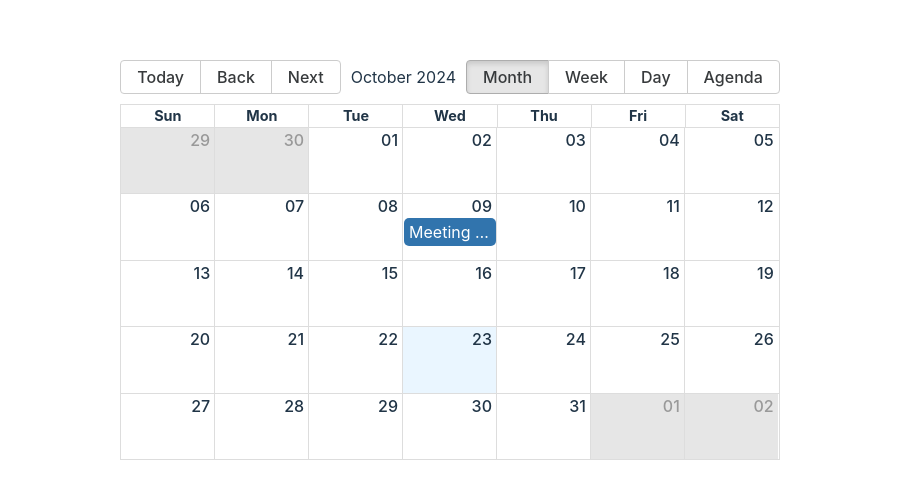
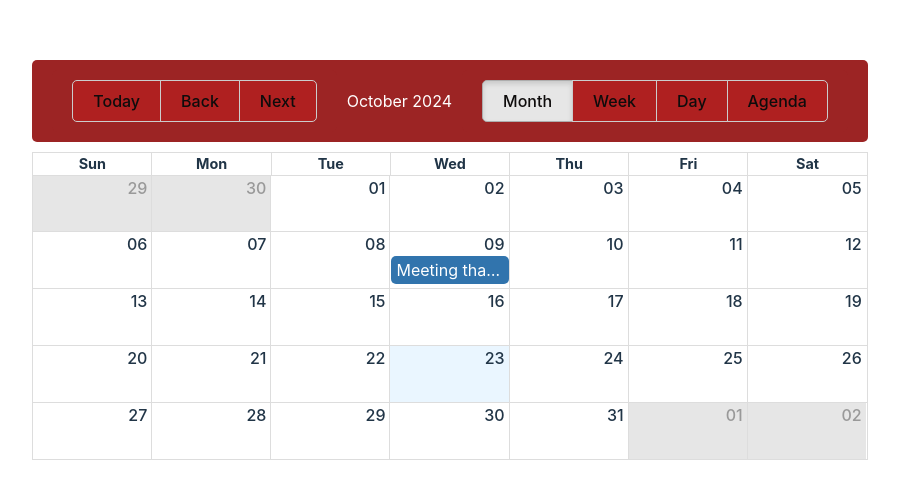
Before and after one commit to UAlberta-CMPUT401/f24project-Bleeding-Heart-Art-Space, a React (Vite) app in the folder frontend/: page / in a window 1280 px wide. Shown: the part 140-638 px from the top of the page, without its empty margins (190-1089 px from the left). Built offline with nearby package versions, Linux system fonts and the light colour scheme.

Commit message:
Testing css for calendar

```diff
--- a/frontend/src/app/App.tsx
+++ b/frontend/src/app/App.tsx
@@ -1,5 +1,6 @@
 import Router from './router'
 import './App.css'
+import './pages/Components/BasicCalendar.css'
 import { BrowserRouter } from 'react-router-dom'
 import BasicCalendar from './pages/Components/BasicCalendar'
 
--- /dev/null
+++ b/frontend/src/app/pages/Components/BasicCalendar.css
@@ -0,0 +1,29 @@
+.rbc-toolbar button {
+    background-color: #af2020; /* Change the button background */
+    color: rgb(14, 12, 12); /* Change the button text color */
+    border-radius: 5px; /* Add rounded corners */
+    padding: 10px 20px; /* Adjust padding */
+}
+
+.rbc-toolbar button:hover{
+    background-color: #e61414; /* Change the button background */
+    color: rgb(39, 14, 14); /* Change the button text color */
+    border-radius: 5px; /* Add rounded corners */
+    padding: 10px 20px; /* Adjust padding */
+}
+
+
+.rbc-btn-group {
+    background-color: #9c2424; /* Change the button background */
+    color: rgb(255, 255, 255); /* Change the button text color */
+    border-radius: 5px; /* Add rounded corners */
+    padding: 10px 20px; /* Adjust padding */
+}
+
+
+.rbc-toolbar{
+    background-color: #9c2424; /* Change the button background */
+    color: rgb(255, 255, 255); /* Change the button text color */
+    border-radius: 5px; /* Add rounded corners */
+    padding: 10px 20px; /* Adjust padding */
+}
```
